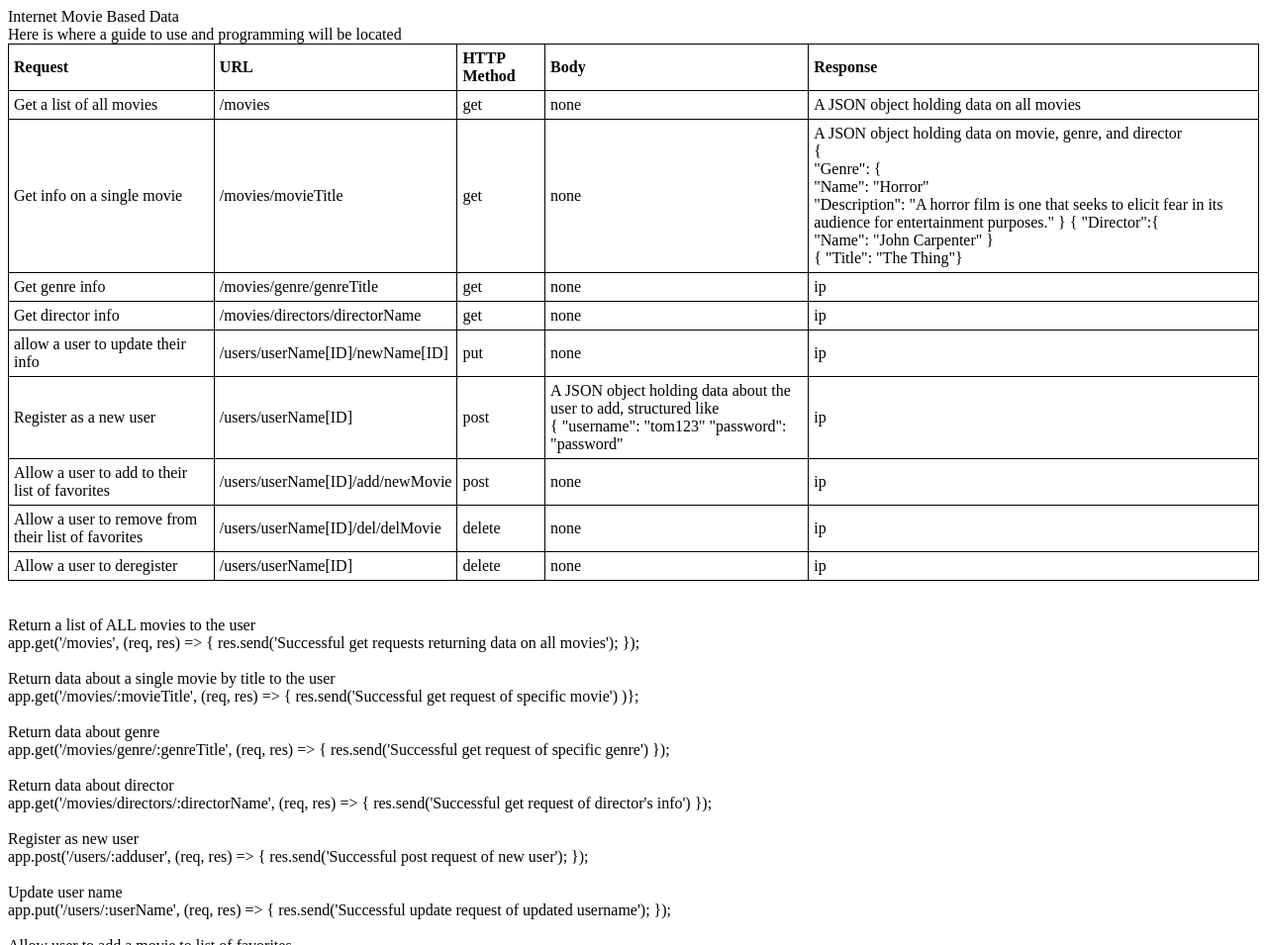
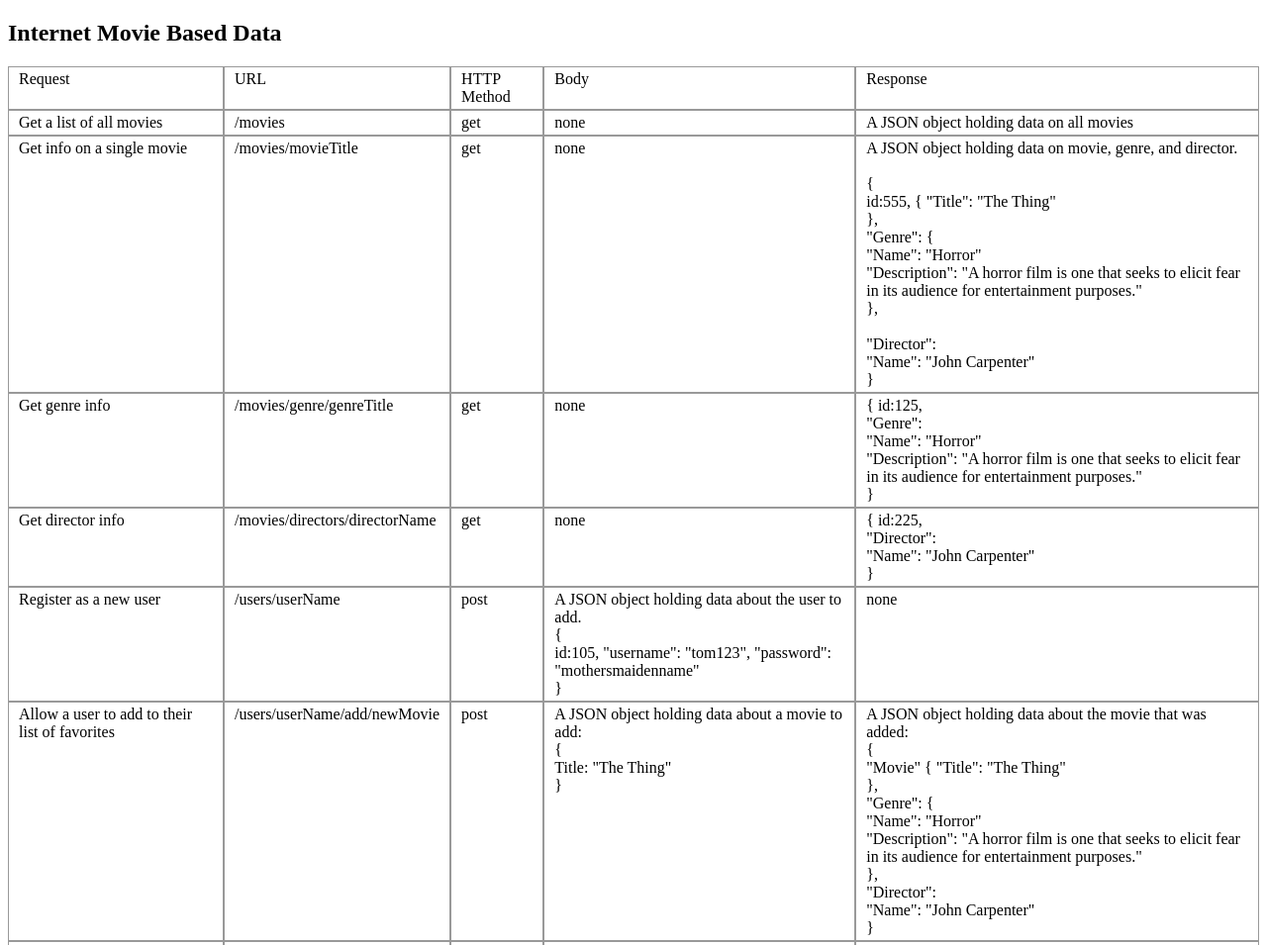
Before and after one commit to tomstaton/MovieApp, a website: page public/documentation.html in a window 1280 px wide. Shown: the top 955 px of the page at 99% size. Drawn offline with Linux system fonts and the light colour scheme.

Commit message:
added body and responses

```diff
--- a/public/documentation.html
+++ b/public/documentation.html
@@ -1,98 +1,156 @@
 <!DOCTYPE html>
 <head>
   <title>Internet Based Movie Data</title>
-  <style>
-  table, th, td {
-    border: 1px solid black;
-    border-collapse: collapse;
-  }
-  th, td {
-    padding: 5px;
-  }
-  th {
-    text-align: left;
-  }
-  </style>
+  <link rel="stylesheet" href="styles.css">
 </head>
-Internet Movie Based Data <br>
-Here is where a guide to use and programming will be located<br>
-
-<table style="width:100%">
-  <tr>
-    <th>Request</th>
-    <th>URL</th>
-    <th>HTTP Method</th>
-    <th>Body</th>
-    <th>Response</th>
-  </tr>
-  <tr>
-    <td>Get a list of all movies</td>
-    <td>/movies</td>
-    <td>get</td>
-    <td>none</td>
-    <td>A JSON object holding data on all movies</td>
-  </tr>
-  <tr>
-    <td>Get info on a single movie</td>
-    <td>/movies/movieTitle</td>
-    <td>get</td>
-    <td>none</td>
-    <td>A JSON object holding data on movie, genre, and director<br>
-      {<br> "Genre": { <br>"Name": "Horror" <br> "Description": "A horror film is one that seeks to elicit fear in its audience for entertainment purposes." }
-        { "Director":{ <br>"Name": "John Carpenter" }<br>
-         { "Title": "The Thing"} </td>
-  </tr>
-  <tr>
-    <td>Get genre info</td>
-    <td>/movies/genre/genreTitle</td>
-    <td>get</td>
-    <td>none</td>
-    <td>ip</td>
-  </tr>
-  <tr>
-    <td>Get director info</td>
-    <td>/movies/directors/directorName</td>
-    <td>get</td>
-    <td>none</td>
-    <td>ip</td>
-  </tr>
-  <tr>
-    <td>allow a user to update their info</td>
-    <td>/users/userName[ID]/newName[ID]</td>
-    <td>put</td>
-    <td>none</td>
-    <td>ip</td>
-  </tr>
-  <tr>
-    <td>Register as a new user</td>
-    <td>/users/userName[ID]</td>
-    <td>post</td>
-    <td>A JSON object holding data about the user to add, structured like<br>
-      { "username": "tom123" "password": "password" </td>
-    <td>ip</td>
-  </tr>
-  <tr>
-    <td>Allow a user to add to their list of favorites</td>
-    <td>/users/userName[ID]/add/newMovie</td>
-    <td>post</td>
-    <td>none</td>
-    <td>ip</td>
-  </tr>
-  <tr>
-    <td>Allow a user to remove from their list of favorites</td>
-    <td>/users/userName[ID]/del/delMovie</td>
-    <td>delete</td>
-    <td>none</td>
-    <td>ip</td>
-  </tr>
-  <tr>
-    <td>Allow a user to deregister</td>
-    <td>/users/userName[ID]</td>
-    <td>delete</td>
-    <td>none</td>
-    <td>ip</td>
-  </tr>
-</table>
+<h2>Internet Movie Based Data</h2>
+<div class="rTable">
+  <div class="rTableRow">
+    <div class="rTableHead">Request</div>
+    <div class="rTableHead">URL</div>
+    <div class="rTableHead">HTTP Method</div>
+    <div class="rTableHead">Body</div>
+    <div class="rTableHead">Response</div>
+  </div>
+  <div class="rTableRow">
+    <div class="rTableCell">Get a list of all movies</div>
+    <div class="rTableCell">/movies</div>
+    <div class="rTableCell">get</div>
+    <div class="rTableCell">none</div>
+    <div class="rTableResponse">A JSON object holding data on all movies</div>
+  </div>
+  <div class="rTableRow">
+    <div class="rTableCell">Get info on a single movie</div>
+    <div class="rTableCell">/movies/movieTitle</div>
+    <div class="rTableCell">get</div>
+    <div class="rTableCell">none</div>
+    <div class="rTableResponse">A JSON object holding data on movie, genre, and director.<br>
+      <br>
+      {<br>
+      id:555, {
+      "Title": "The Thing"<br>
+      },<br>
+      "Genre": {<br>
+      "Name": "Horror"<br>
+      "Description": "A horror film is one that seeks to elicit fear in its audience for entertainment purposes."<br>
+      },<br>
+      <br>
+      "Director":<br>
+      "Name": "John Carpenter"<br>
+      }<br>
+    </div>
+  </div>
+  <div class="rTableRow">
+    <div class="rTableCell">Get genre info</div>
+    <div class="rTableCell">/movies/genre/genreTitle</div>
+    <div class="rTableCell">get</div>
+    <div class="rTableCell">none</div>
+    <div class="rTableResponse">
+      { id:125,<br>
+      "Genre":<br>
+      "Name": "Horror"<br>
+      "Description": "A horror film is one that seeks to elicit fear in its audience for entertainment purposes."<br>
+      }</div>
+  </div>
+  <div class="rTableRow">
+    <div class="rTableCell">Get director info</div>
+    <div class="rTableCell">/movies/directors/directorName</div>
+    <div class="rTableCell">get</div>
+    <div class="rTableCell">none</div>
+    <div class="rTableResponse">
+      { id:225,<br>
+      "Director":<br>
+      "Name": "John Carpenter"<br>
+      }
+    </div>
+  </div>
+  <div class="rTableRow">
+    <div class="rTableCell">Register as a new user</div>
+    <div class="rTableCell">/users/userName</div>
+    <div class="rTableCell">post</div>
+    <div class="rTableCell">A JSON object holding data about the user to add.<br>
+      {<br>
+       id:105, "username": "tom123", "password": "mothersmaidenname"<br>
+      }
+      </div>
+    <div class="rTableResponse">none</div>
+  </div>
+  <div class="rTableRow">
+    <div class="rTableCell">Allow a user to add to their list of favorites</div>
+    <div class="rTableCell">/users/userName/add/newMovie</div>
+    <div class="rTableCell">post</div>
+    <div class="rTableCell">A JSON object holding data about a movie to add: <br>
+      {<br>
+      Title: "The Thing"<br>
+      }
+    </div>
+    <div class="rTableResponse">A JSON object holding data about the movie that was added:<br>
+      {<br>
+      "Movie" {
+        "Title": "The Thing"<br>
+        },<br>
+        "Genre": {<br>
+        "Name": "Horror"<br>
+        "Description": "A horror film is one that seeks to elicit fear in its audience for entertainment purposes."<br>
+        },<br>
+        "Director":<br>
+        "Name": "John Carpenter"<br>
+        }<br>
+    </div>
+  </div>
+  <div class="rTableRow">
+    <div class="rTableCell">Allow a user to update their info</div>
+    <div class="rTableCell">/users/userName/newName</div>
+    <div class="rTableCell">put</div>
+    <div class="rTableCell">A JSON object holding the user's current username:<br>
+    {<br>
+      "username": "tom123"<br>
+    }
+    </div>
+    <div class="rTableResponse">
+    {<br>
+    "new username": "tom456"<br>
+    }
+    </div>
+  </div>
+  <div class="rTableRow">
+    <div class="rTableCell">Allow a user to remove from their list of favorites</div>
+    <div class="rTableCell">/users/userName/del/delMovie</div>
+    <div class="rTableCell">delete</div>
+    <div class="rTableCell">A JSON object holding data about a movie to delete: <br>
+      {<br>
+      Title: "The Thing"<br>
+      }
+    </div>
+    <div class="rTableResponse">A JSON object holding data about the movie that was deleted:<br>
+      {<br>
+        "Movie" {
+        "Title": "The Thing"<br>
+        },<br>
+        "Genre": {<br>
+        "Name": "Horror"<br>
+        "Description": "A horror film is one that seeks to elicit fear in its audience for entertainment purposes."<br>
+        },<br>
+        "Director":<br>
+        "Name": "John Carpenter"<br>
+        }<br>
+    </div>
+  </div>
+  <div class="rTableRow">
+    <div class="rTableCell">Allow a user to unregister</div>
+    <div class="rTableCell">/users/userName</div>
+    <div class="rTableCell">delete</div>
+    <div class="rTableCell">A JSON object holding the user information to be unregistered:<br>
+      {<br>
+      "username": "tom123"<br>
+      }
+    </div>
+    <div class="rTableResponse">A JSON object holding data of the user to be unregistered:<br>
+    {<br>
+    "user": "tom123"<br>
+    }</div>
+  </div>
+</div>
 <br>
 <br>
 Return a list of ALL movies to the user<br>
--- /dev/null
+++ b/public/styles.css
@@ -0,0 +1,36 @@
+.rTable {
+  display: table;
+}
+.rTableRow {
+  display: table-row;
+
+}
+.rTableHeading {
+  display: table-header-group;
+  background-color: #ddd;
+}
+.rTableCell, .rTableHead {
+  display: table-cell;
+  padding: 3px 10px;
+  border: 1px solid #999999;
+}
+.rTableHeading {
+  display: table-header-group;
+  background-color: #ddd;
+  font-weight: bold;
+}
+.rTableFoot {
+  display: table-footer-group;
+  font-weight: bold;
+  background-color: #ddd;
+}
+.rTableBody {
+  display: table-row-group;
+}
+
+.rTableResponse {
+  widows: 100%;
+  display: table-cell;
+  padding: 3px 10px;
+  border: 1px solid #999999;
+}
```
